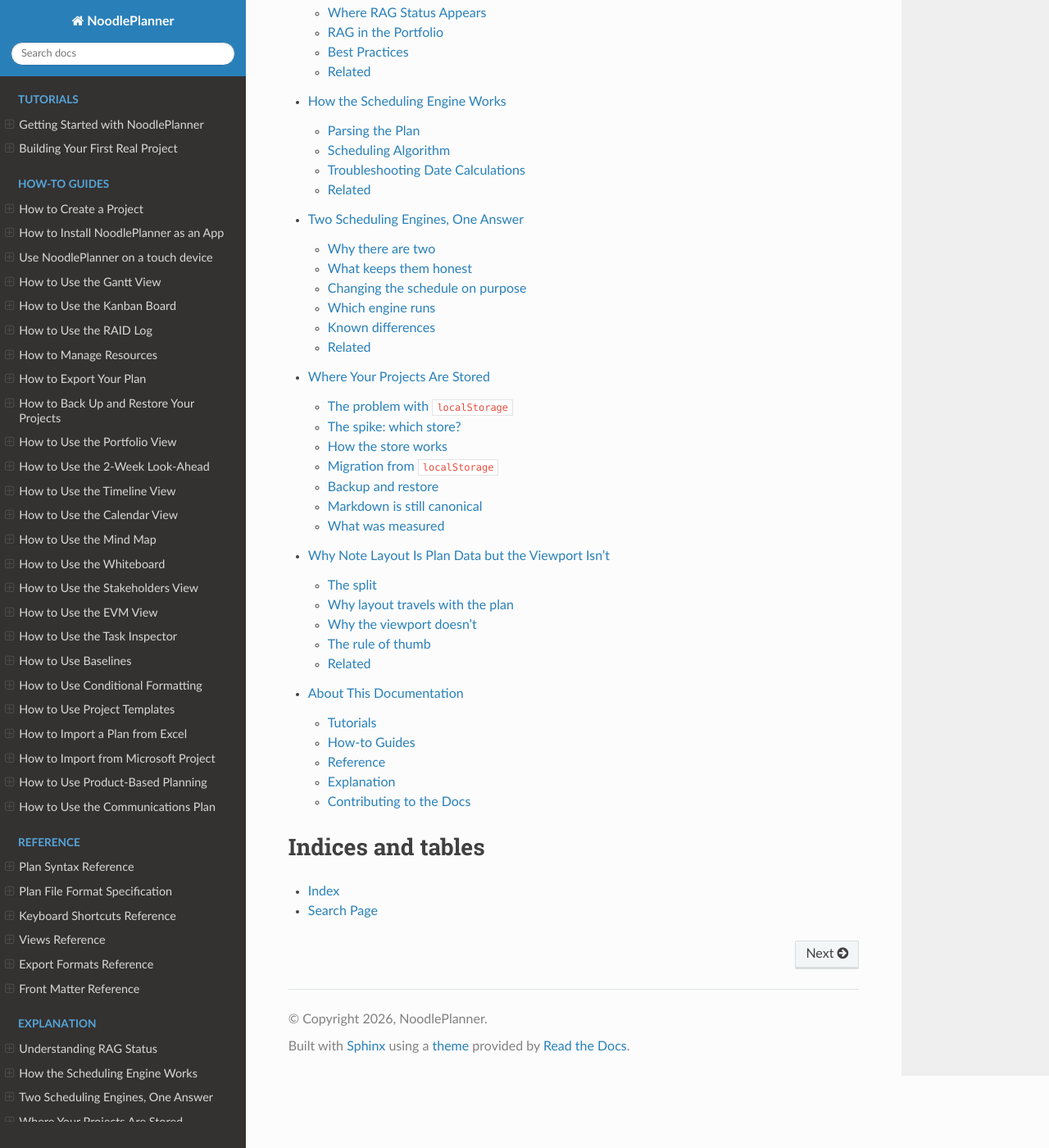
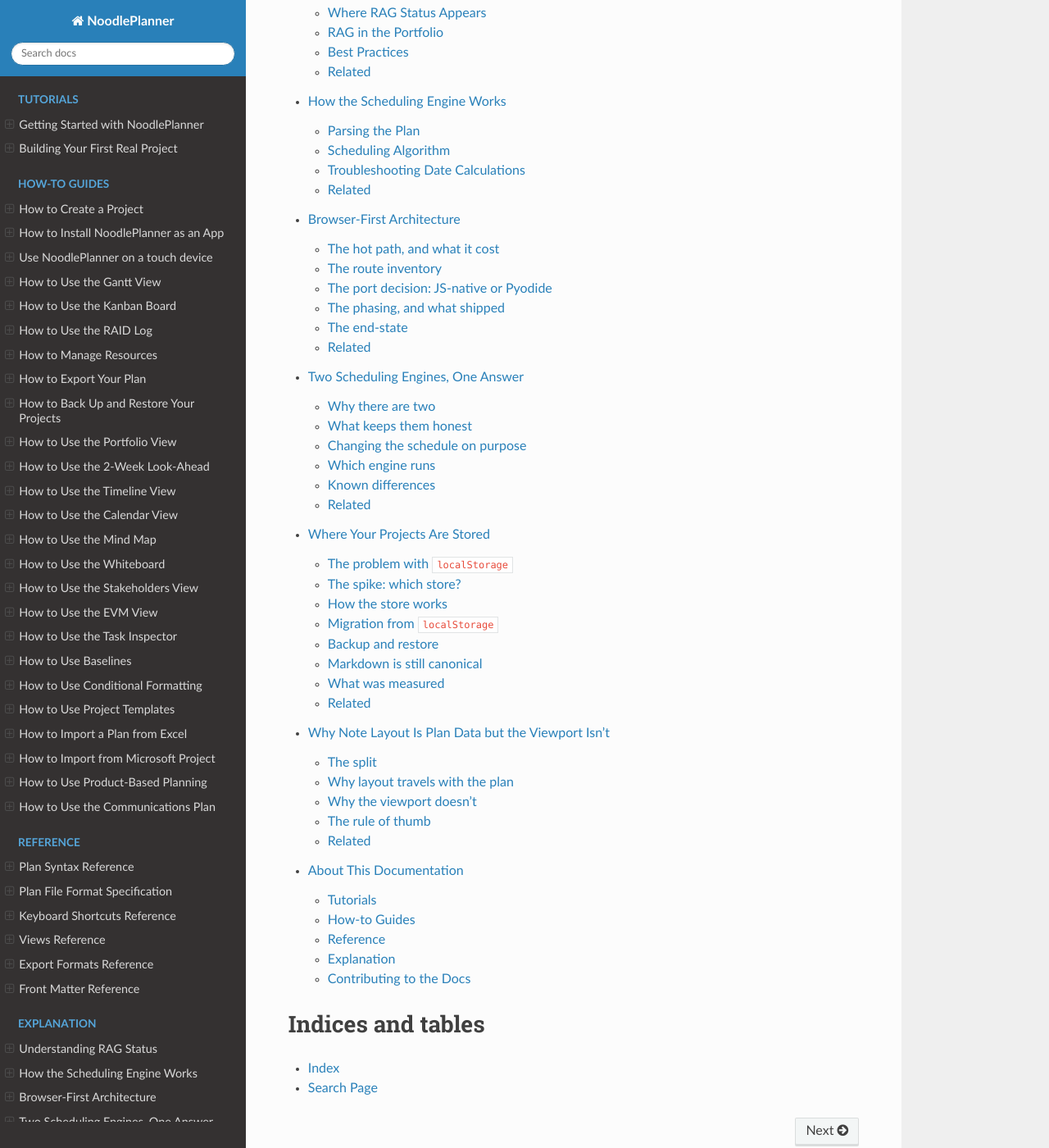
Before and after one commit to kevinmcaleer/noodleplanner, a Sphinx documentation site: the page built from docs/index.rst, in a window 1280 px wide and 1400 px high, scrolled down 7165 px. Shown: the whole window at 82% size. Built offline with Sphinx 7.4.7 and the Read the Docs theme 3.1.0, drawn with Linux system fonts in a browser that asks for light colours; part of the change alters nothing that is shown.

Commit message:
docs: add the browser-first architecture design note (#1033) (#1034)
Closes #1033. Part of #788.

Writes docs/explanation/browser-first-architecture.rst: the 29-route
classification as scoped, the measured Pyodide-vs-JS-native decision
(JS-native, phased, ~11 MB vs ~515 KB), the phasing table linking each
issue to the PRs that shipped it, and the route-by-route end-state —
what stays server-side and why, what moved but kept an inactive
fallback flag, what was deliberately scoped out (the Excel import
wizard), and Phase 4 (templates/agent definitions as static files),
which was never picked up and has no tracking issue yet.

Cross-links two-scheduling-engines.rst and browser-local-store.rst
both ways rather than duplicating their content, and wires the new
page into the Sphinx toctree.


Claude-Session: https://claude.ai/code/session_01L7SiFXDveMuYDo7KUuedZK

Co-authored-by: Claude <noreply@anthropic.com>

```diff
--- /dev/null
+++ b/docs/explanation/browser-first-architecture.rst
@@ -0,0 +1,255 @@
+Browser-First Architecture
+===========================
+
+The backend that serves NoodlePlanner runs on a Raspberry Pi. Every
+millisecond of server CPU is expensive there, and until this programme the
+app called the server on essentially every plan edit. This page records why
+that changed, the decision behind how it changed, and — the part that
+matters most once the code has moved on — exactly which routes are left and
+why. It is the design note issue #788 asked for; the work itself is
+covered phase by phase in :doc:`two-scheduling-engines` and
+:doc:`browser-local-store`, which this page links to rather than repeats.
+
+The hot path, and what it cost
+-------------------------------
+
+``updateAllViews()`` (``static/script.js``) called ``POST /api/parse`` on
+essentially every keystroke-driven update. Measured server-side on an
+M-series Mac before any of this work started:
+
+.. list-table::
+   :header-rows: 1
+   :widths: 20 20
+
+   * - Tasks
+     - ``/api/parse``
+   * - 110
+     - 9.5 ms
+   * - 275
+     - 24.4 ms
+   * - 550
+     - 52.6 ms
+   * - 1,100
+     - 129.1 ms
+
+A Raspberry Pi 5 measured 3.8× that at 110 tasks, rising to 7.6× at 1,100 —
+the gap widens exactly where it hurts, because the Pi scales worse than the
+Mac does. HTTP overhead added roughly another 13% on top of the parse
+itself. Both figures, and the harness that produced them
+(``scripts/benchmark_parse.py``), are recorded on issue #788.
+
+The route inventory
+---------------------
+
+When this programme was scoped, the backend served 29 routes, classified by
+whether the work behind them could move to the browser:
+
+.. list-table::
+   :header-rows: 1
+   :widths: 30 10 15 45
+
+   * - Category
+     - Routes
+     - Movable?
+     - Disposition
+   * - Pure computation — parse, schedule, export, import
+     - ~17
+     - Yes
+     - Moved; see `The end-state`_
+   * - Static data — templates, agent definitions, favicon, logo
+     - ~8
+     - Yes, as static files
+     - Favicon/logo were already static. Templates and agent definitions are
+       still served dynamically from disk — Phase 4 below, not started.
+   * - Needs a server — ``/api/ai/chat``, ``/api/ai/test``
+     - 2
+     - No, unless a BYO-key mode is added
+     - Unchanged; hold provider API keys
+   * - Health / page shell
+     - 2
+     - n/a
+     - Unchanged
+
+The app has grown routes since this was scoped — a search endpoint, MS
+Project XML import, programme dependencies, and the live-collaboration
+relay (``/ws/session/{id}``, ``/api/collab/start``, ``/join/{id}``) that
+issue #766 anticipated. None of those were part of the 29 this programme
+inventoried, and the collaboration relay is inherently a server for the same
+reason ``/api/ai/chat`` is: coordinating more than one browser, or holding a
+secret, is not something a browser can do for itself.
+
+The port decision: JS-native or Pyodide
+------------------------------------------
+
+Two ways existed to move the ~17 pure-computation routes into the browser,
+and both were measured before choosing.
+
+**Pyodide** — run the existing Python unchanged, via WebAssembly:
+
+.. list-table::
+   :header-rows: 1
+   :widths: 60 20
+
+   * - Asset
+     - Transferred
+   * - ``pyodide.asm.wasm``
+     - 2.75 MB gz
+   * - ``python_stdlib.zip``
+     - 2.32 MB
+   * - ``pyodide.asm.js``
+     - 215 KB gz
+   * - ``lxml`` wheel (python-pptx dependency)
+     - 1.74 MB
+   * - ``pillow`` wheel (python-pptx dependency)
+     - 1.03 MB
+   * - ``python-pptx``, ``openpyxl``, ``reportlab`` (pure-Python wheels)
+     - ~2.6 MB
+   * - misc (pyyaml, dateutil, six, micropip, et-xmlfile)
+     - ~300 KB
+   * - **Total for the full export stack**
+     - **~11 MB**
+
+Verified as workable — every needed package publishes a pure-Python wheel
+``micropip`` can install — but it costs ~11 MB and a cold start, and WASM
+Python is slower than native exactly where speed was the point.
+
+**JS-native** — port the logic, use JS libraries:
+
+.. list-table::
+   :header-rows: 1
+   :widths: 60 20
+
+   * - Library
+     - Transferred (gz)
+   * - ExcelJS 4.4.0
+     - 250 KB
+   * - PptxGenJS 3.12.0
+     - 153 KB
+   * - jsPDF 2.5.2
+     - 112 KB
+   * - **Total for all three exporters**
+     - **515 KB**
+
+~11 MB against ~515 KB is a 20× difference, for reference against the app's
+own JS payload at the time (380 KB gzipped). The cost of JS-native is
+porting effort: the exporters, and for the scheduler, roughly 4,000 lines of
+``scheduling_engine.py`` + ``metadata.py`` + ``date_math.py`` +
+``front_matter_parser.py``.
+
+**Decision made: JS-native, phased**, and that is what shipped — every
+exporter and the scheduler itself were ported to JavaScript rather than run
+through Pyodide. Pyodide remains the documented fallback for code that is
+rarely used and expensive to port, such as the 1,361-line binary ``.mpp``
+reader — a candidate to load lazily, on demand, if it is ever revisited. It
+has not been needed so far: ``.mpp`` import and export both shipped as
+direct JavaScript ports instead (`mppwriter
+<https://www.npmjs.com/package/mppwriter>`_ — see
+:doc:`../reference/export-formats`).
+
+Keeping the Python engine honest
+~~~~~~~~~~~~~~~~~~~~~~~~~~~~~~~~~~
+
+Porting the scheduler creates a second implementation, and
+``packages/noodle-cli`` still needs the first. How the two are kept in
+agreement — a conformance corpus checked in CI — is :doc:`two-scheduling-engines`'
+subject, not repeated here.
+
+The phasing, and what shipped
+--------------------------------
+
+.. list-table::
+   :header-rows: 1
+   :widths: 12 40 30 18
+
+   * - Phase
+     - Scope
+     - Issue → shipped via
+     - Status
+   * - 0
+     - Stop ``/api/parse`` computing the unread ``ascii_output`` table;
+       de-duplicate the double scheduling pass
+     - #789 → PR #815
+     - Merged
+   * - 1
+     - Move the exporters — Excel/CSV, PowerPoint, PDF/DOCX — to the browser
+     - #790 → PRs #824, #831; #791 → PR #832; #792 → PR #830
+     - Merged, default on
+   * - 2
+     - Move plan parsing and scheduling to the browser
+     - #793 → PRs #835, #836
+     - Merged, default on
+   * - 3
+     - Replace ``localStorage`` with a real browser-local store
+     - #794 → PR #826
+     - Merged
+   * - 4
+     - Serve templates and agent definitions as static files; retire what's
+       left
+     - No tracking issue yet
+     - **Not started**
+
+Phase 4 is the one gap in the phasing: unlike Phases 0–3, nobody has filed
+the issue for it. The routes it covers (``/api/templates``, its two
+sub-routes, ``/api/ai/agents`` and its sub-route) are not on the hot path —
+they are not called on every keystroke the way ``/api/parse`` was — which is
+presumably why they were left for last and then not picked up. They are
+still genuinely dynamic FastAPI handlers reading from disk on every request,
+not static files, so the classification table above still counts them as
+outstanding rather than done.
+
+The end-state
+---------------
+
+What is actually server-side today, and why, route by route:
+
+.. list-table::
+   :header-rows: 1
+   :widths: 35 65
+
+   * - Disposition
+     - Routes
+   * - **Genuinely needs a server**
+     - ``POST /api/ai/chat``, ``POST /api/ai/test`` — hold provider API keys.
+       ``POST /api/collab/start``, ``GET /join/{session_id}``,
+       ``WS /ws/session/{session_id}`` — coordinating several browsers in a
+       live session (issue #766) is irreducibly a server's job; added after
+       this programme was scoped, same reasoning applies.
+   * - **Moved to the browser; server route kept as an inactive fallback**
+     - ``POST /api/parse`` and the browser scheduling engine
+       (``localStorage np-local-engine``); the Excel, PowerPoint, PDF and
+       DOCX/comms export and RAID/budget import routes
+       (``localStorage np-server-exports``). The flag exists so the server
+       path can be forced for comparison or if a browser engine bug is
+       suspected — see :doc:`two-scheduling-engines`. Neither flag is set by
+       default, so none of these routes carry live traffic.
+   * - **Deliberately stayed server-side (accepted scope reduction)**
+     - ``POST /api/excel/analyze``, ``POST /api/excel/convert``,
+       ``POST /api/excel/convert-planner`` — the generic Excel import
+       wizard's column detection and format sniffing
+       (``excel_importer.py``, 1,574 lines). Issue #790 scoped this out
+       explicitly: it is the largest and riskiest part of that issue, and the
+       *targeted* RAID and budget imports — the routine traffic — moved
+       instead. The wizard can still move in a follow-up; nothing about the
+       current architecture blocks it.
+   * - **Not yet moved — Phase 4, unstarted**
+     - ``GET /api/templates``, ``GET /api/templates/{id}``,
+       ``GET /api/templates/{id}/hero.{ext}``, ``GET /api/ai/agents``,
+       ``GET /api/ai/agents/{id}`` — read from disk on every request rather
+       than being served as static files.
+   * - **Static file serving / page shell — unaffected**
+     - ``/``, ``/favicon.png``, ``/logo.png``, ``/manifest.webmanifest``,
+       ``/sw.js``, ``/health``, ``/templates`` (the HTML page, distinct from
+       the API routes above)
+
+Related
+--------
+
+- :doc:`two-scheduling-engines` — the Phase 2 decision in detail: why two
+  scheduling implementations exist, and the conformance corpus that keeps
+  them honest
+- :doc:`browser-local-store` — the Phase 3 decision: why IndexedDB and not
+  SQL, and how the migration from ``localStorage`` works
+- :doc:`../reference/export-formats` — what each export format contains and
+  which library builds it
+- Issue #788 — the umbrella issue this page closes out
+- Issues #789, #790, #791, #792, #793, #794 — the phase issues
--- a/docs/explanation/browser-local-store.rst
+++ b/docs/explanation/browser-local-store.rst
@@ -271,3 +271,11 @@ Browser quotas are not something a Node test can measure. Current Chrome,
 Firefox and Safari allow an origin at least hundreds of megabytes of
 IndexedDB storage, growing with free disk; the Storage tab shows the
 browser's own estimate for this site through ``navigator.storage.estimate()``.
+
+Related
+--------
+
+- :doc:`browser-first-architecture` — the programme-level view: the route
+  inventory, the JS-native vs Pyodide decision, and the end-state
+- Issue #794 — the port
+- Issue #788 — the browser-first programme this is part of
--- a/docs/explanation/two-scheduling-engines.rst
+++ b/docs/explanation/two-scheduling-engines.rst
@@ -124,6 +124,8 @@ the corpus will need regenerating and the browser engine will need
 Related
 --------
 
+- :doc:`browser-first-architecture` — the programme-level view: the route
+  inventory, the JS-native vs Pyodide decision, and the end-state
 - :doc:`../reference/plan-format` — the format both engines implement
 - Issue #793 — the port
 - Issue #788 — the browser-first programme this is part of
--- a/docs/index.rst
+++ b/docs/index.rst
@@ -57,6 +57,7 @@ Welcome to NoodlePlanner — a powerful project planning tool that converts natu
 
    explanation/rag-status
    explanation/scheduling-engine
+   explanation/browser-first-architecture
    explanation/two-scheduling-engines
    explanation/browser-local-store
    explanation/whiteboard-layout-vs-viewport
```
